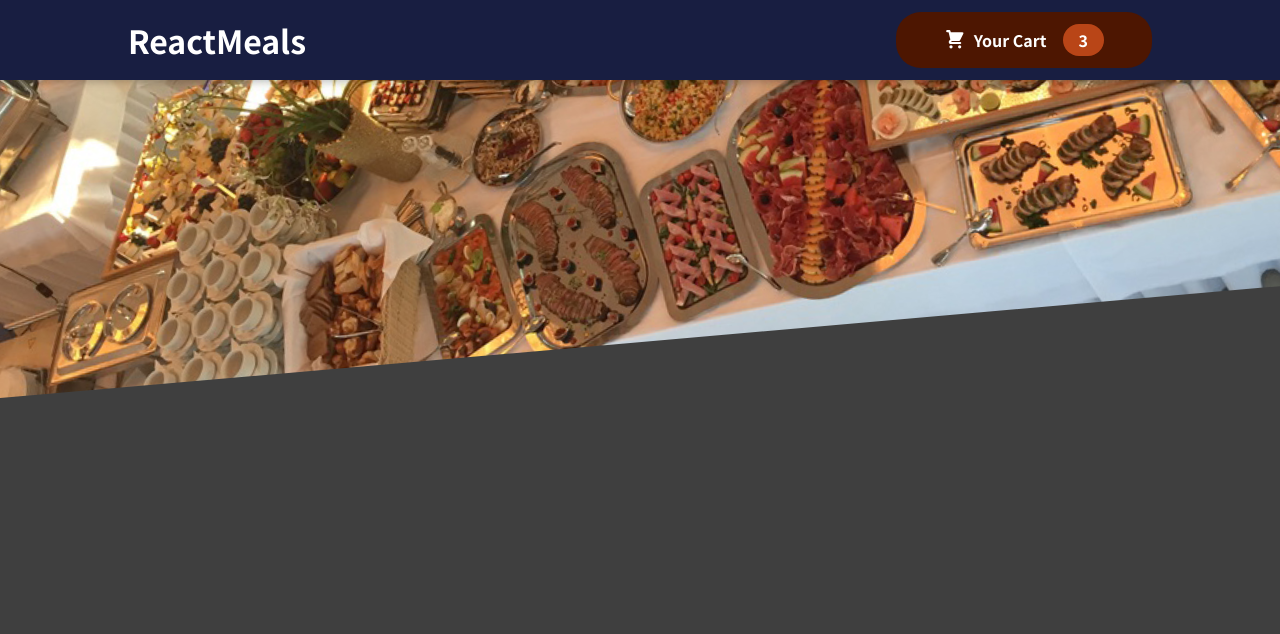
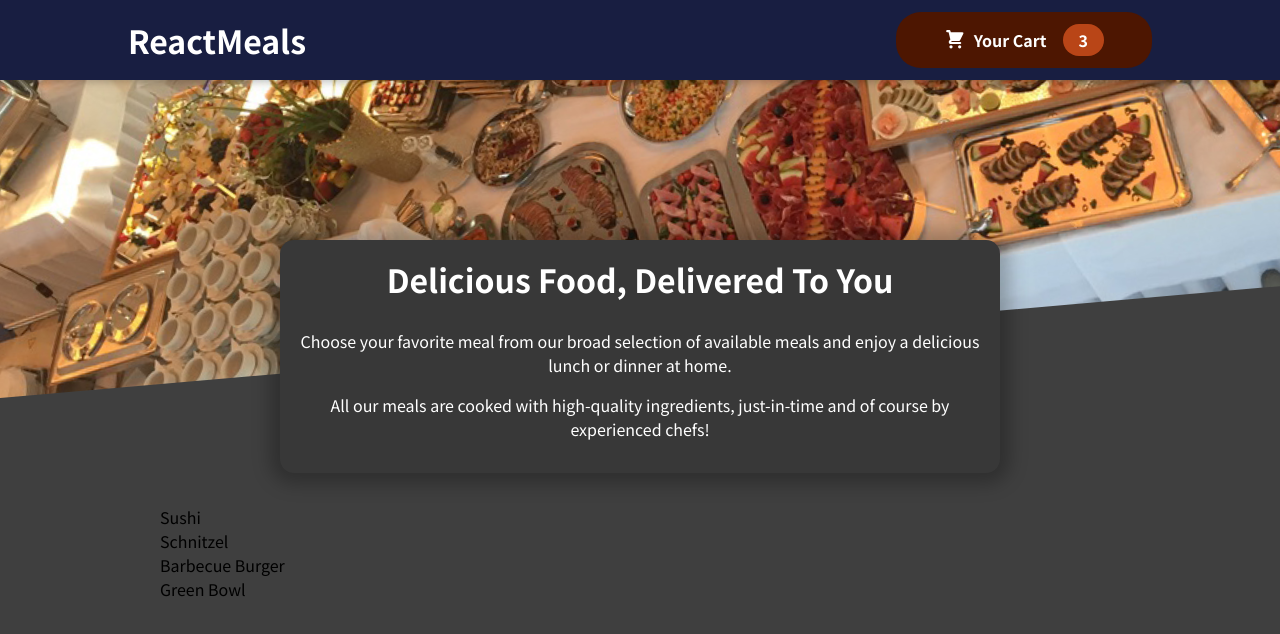
Before and after one commit to ajamarco/React-Course-Food-Order-App, a React (Create React App) app: page / in a window 1280 px wide. Shown: the top 634 px of the page. Built offline with nearby package versions, Linux system fonts and the light colour scheme.

Commit message:
added meal components

```diff
--- a/src/App.js
+++ b/src/App.js
@@ -1,12 +1,16 @@
-import React from 'react'
-import Header from './Components/Layout/Header'
+import React from "react";
+import Header from "./Components/Layout/Header";
+import Meals from "./Components/Meals/Meals";
 
 function App() {
-  return (
-    <React.Fragment>
-      <Header />
-    </React.Fragment>
-  );
+    return (
+        <React.Fragment>
+            <Header />
+            <main>
+                <Meals />
+            </main>
+        </React.Fragment>
+    );
 }
 
 export default App;
--- /dev/null
+++ b/src/Components/Meals/AvailableMeals.js
@@ -0,0 +1,40 @@
+import classes from './AvailableMeals.module.css';
+
+const DUMMY_MEALS = [
+  {
+    id: 'm1',
+    name: 'Sushi',
+    description: 'Finest fish and veggies',
+    price: 22.99,
+  },
+  {
+    id: 'm2',
+    name: 'Schnitzel',
+    description: 'A german specialty!',
+    price: 16.5,
+  },
+  {
+    id: 'm3',
+    name: 'Barbecue Burger',
+    description: 'American, raw, meaty',
+    price: 12.99,
+  },
+  {
+    id: 'm4',
+    name: 'Green Bowl',
+    description: 'Healthy...and green...',
+    price: 18.99,
+  },
+];
+
+const AvailableMeals = () => {
+  const mealsList = DUMMY_MEALS.map((meal) => <li>{meal.name}</li>);
+
+  return (
+    <section className={classes.meals}>
+      <ul>{mealsList}</ul>
+    </section>
+  );
+};
+
+export default AvailableMeals;
--- /dev/null
+++ b/src/Components/Meals/AvailableMeals.module.css
@@ -0,0 +1,24 @@
+.meals {
+    max-width: 60rem;
+    width: 90%;
+    margin: 2rem auto;
+    animation: meals-appear 1s ease-out forwards;
+  }
+
+  .meals ul {
+    list-style: none;
+    margin: 0;
+    padding: 0;
+  }
+
+  @keyframes meals-appear {
+    from {
+      opacity: 0;
+      transform: translateY(3rem);
+    }
+
+    to {
+      opacity: 1;
+      transform: translateY(0);
+    }
+  }
--- /dev/null
+++ b/src/Components/Meals/Meals.js
@@ -0,0 +1,15 @@
+import { Fragment } from 'react';
+
+import MealsSummary from './MealsSummary';
+import AvailableMeals from './AvailableMeals';
+
+const Meals = () => {
+  return (
+    <Fragment>
+      <MealsSummary />
+      <AvailableMeals />
+    </Fragment>
+  );
+};
+
+export default Meals;
--- /dev/null
+++ b/src/Components/Meals/MealsSummary.js
@@ -0,0 +1,21 @@
+import React from "react";
+
+import classes from "./MealsSummary.module.css";
+
+const MealsSummary = () => {
+    return (
+        <section className={classes.summary}>
+            <h2>Delicious Food, Delivered To You</h2>
+            <p>
+                Choose your favorite meal from our broad selection of available
+                meals and enjoy a delicious lunch or dinner at home.
+            </p>
+            <p>
+                All our meals are cooked with high-quality ingredients,
+                just-in-time and of course by experienced chefs!
+            </p>
+        </section>
+    );
+};
+
+export default MealsSummary;
--- /dev/null
+++ b/src/Components/Meals/MealsSummary.module.css
@@ -0,0 +1,18 @@
+.summary {
+    text-align: center;
+    max-width: 45rem;
+    width: 90%;
+    margin: auto;
+    margin-top: -10rem;
+    position: relative;
+    background-color: #383838;
+    color: white;
+    border-radius: 14px;
+    padding: 1rem;
+    box-shadow: 0 1px 18px 10px rgba(0, 0, 0, 0.25);
+  }
+
+  .summary h2 {
+    font-size: 2rem;
+    margin-top: 0;
+  }
```
Also changed, not shown: 1 other file (tests, documents, lock files or other folders).
